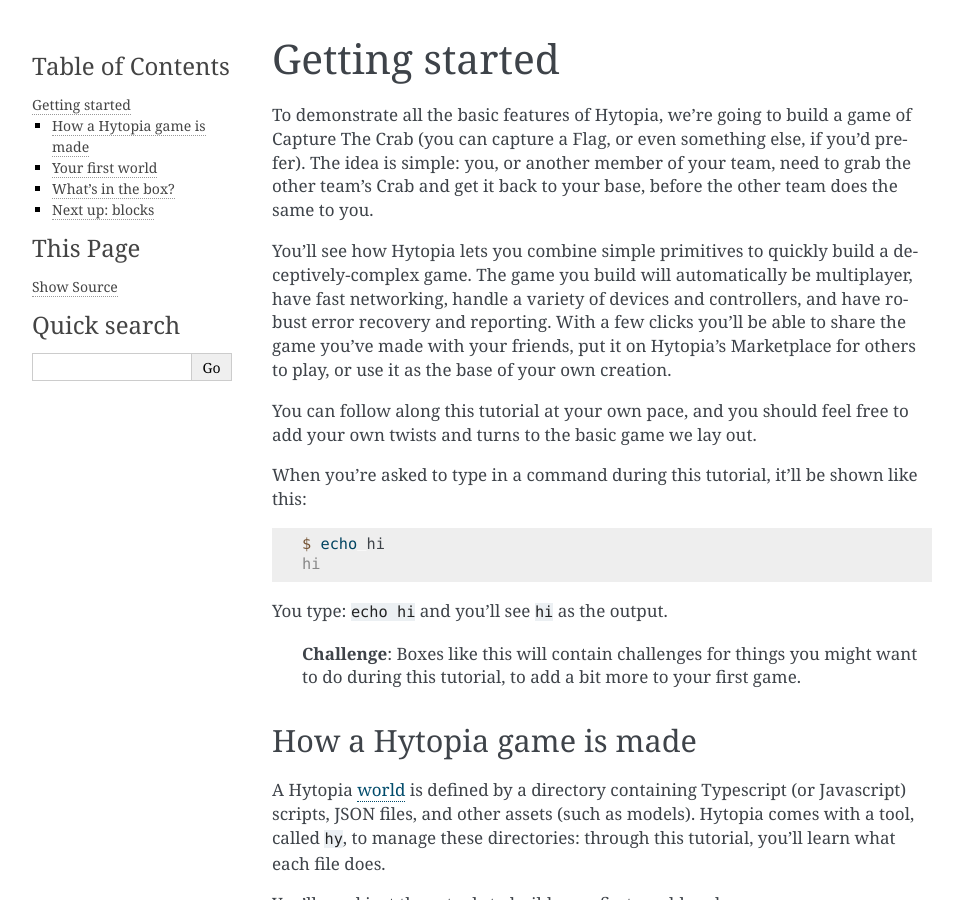
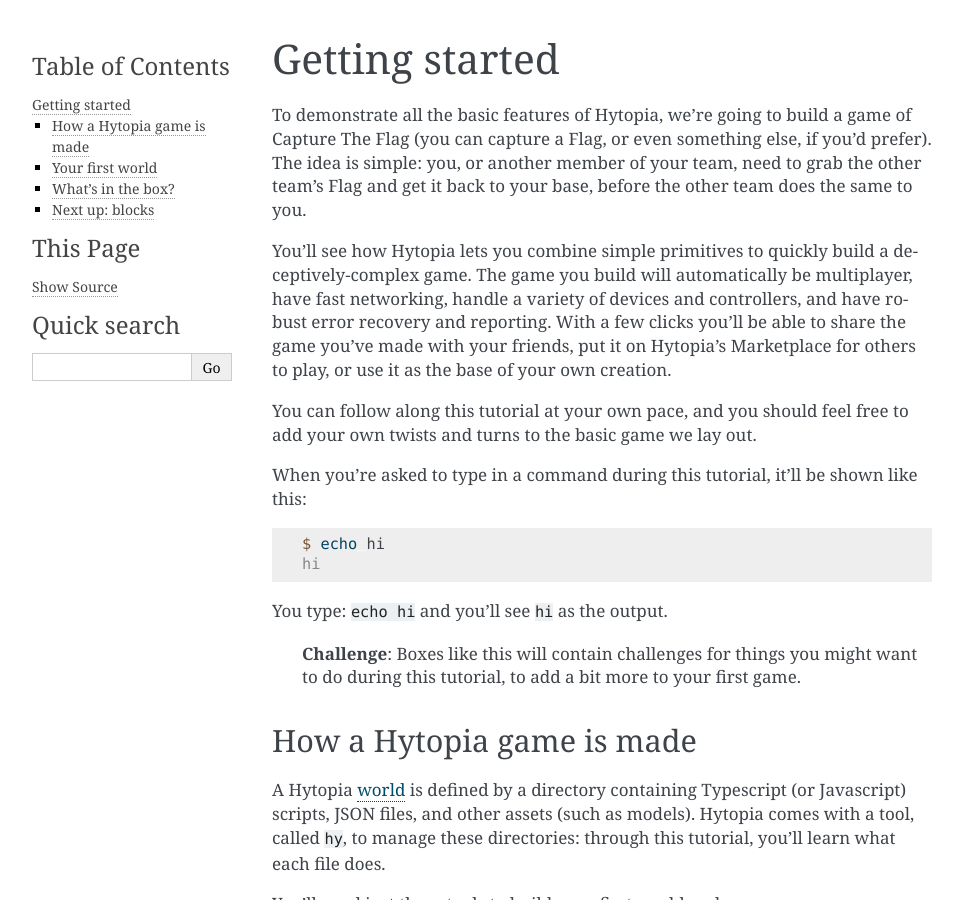
Before and after one commit to leetvr/hy, a Sphinx documentation site: the page built from docs/source/tutorial/getting-started.rst, in a window 1280 px wide and 900 px high. Shown: the whole window, without its empty margins (148-1111 px from the left). Built offline with Sphinx 7.4.7, drawn with Linux system fonts in a browser that asks for light colours; pages that are not in the unit, such as notebooks, are missing from menus; some of the changed text lies outside the part shown.

Commit message:
CTC -> CTF

```diff
--- a/docs/source/tutorial/blocks.rst
+++ b/docs/source/tutorial/blocks.rst
@@ -25,7 +25,7 @@
 ------------------
 
 Switch to the :term:`Hytopia Editor` in your browser (you can always run ``hy
-dev CaptureTheCrab`` to re-open it).
+dev CaptureTheFlag`` to re-open it).
 
 You can navigate the world in the Hytopia Editor in the following ways:
 
@@ -52,7 +52,7 @@
 
 You’ll also see that ``hy create`` has created a series of pre-defined block
 types: these are the directories under the ``blocktypes`` directory in your
-``CaptureTheCrab`` directory.
+``CaptureTheFlag`` directory.
 
 These pre-defined block types are broadly useful, and we’ll place some now.
 
--- a/docs/source/tutorial/getting-started.rst
+++ b/docs/source/tutorial/getting-started.rst
@@ -2,9 +2,9 @@
 ===============
 
 To demonstrate all the basic features of Hytopia, we’re going to build a game
-of Capture The Crab (you can capture a Flag, or even something else, if you’d
+of Capture The Flag (you can capture a Flag, or even something else, if you’d
 prefer). The idea is simple: you, or another member of your team, need to grab
-the other team’s Crab and get it back to your base, before the other team does
+the other team’s Flag and get it back to your base, before the other team does
 the same to you.
 
 You’ll see how Hytopia lets you combine simple primitives to quickly build a
```
Also changed, not shown: other parts of docs/source/tutorial/getting-started.rst (+8 -8 lines).
